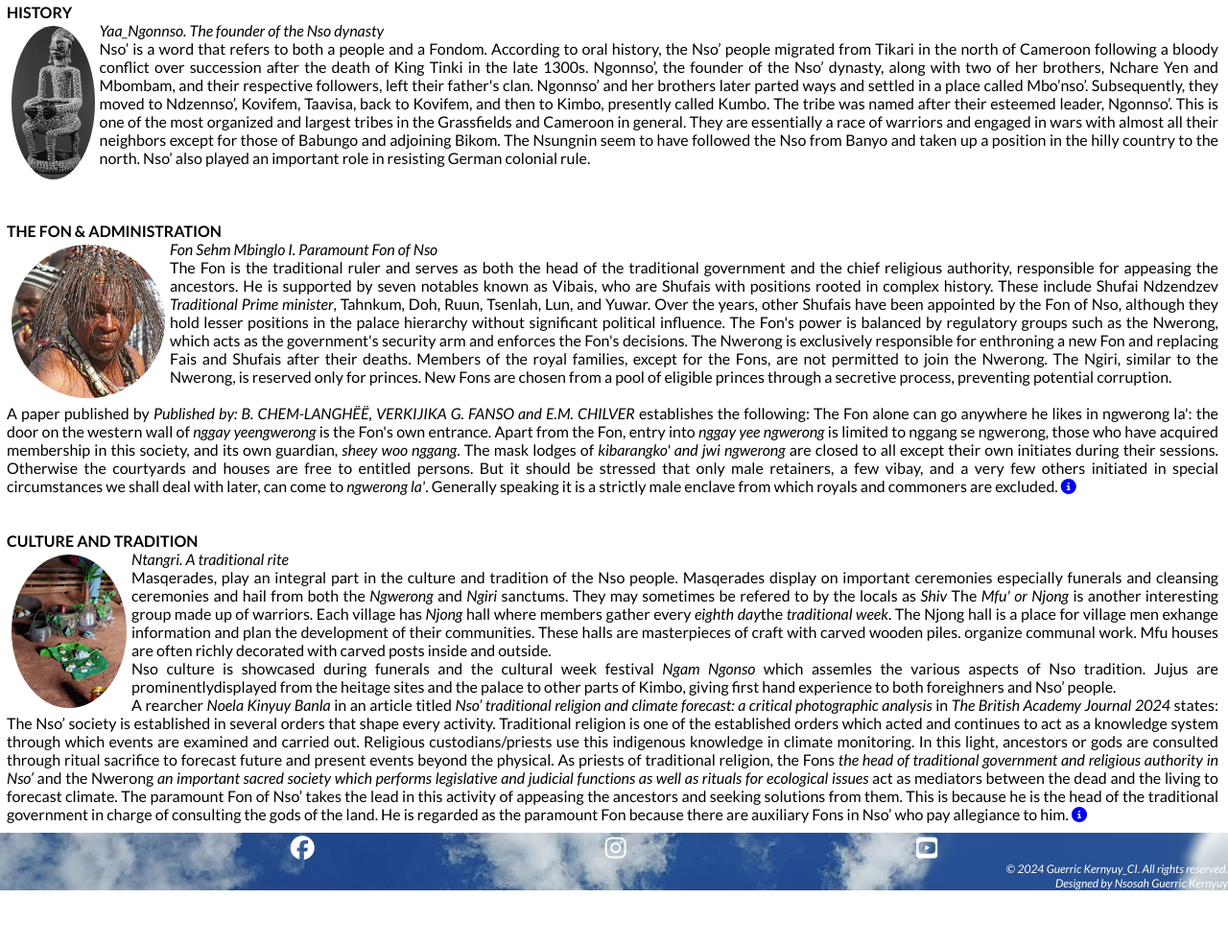
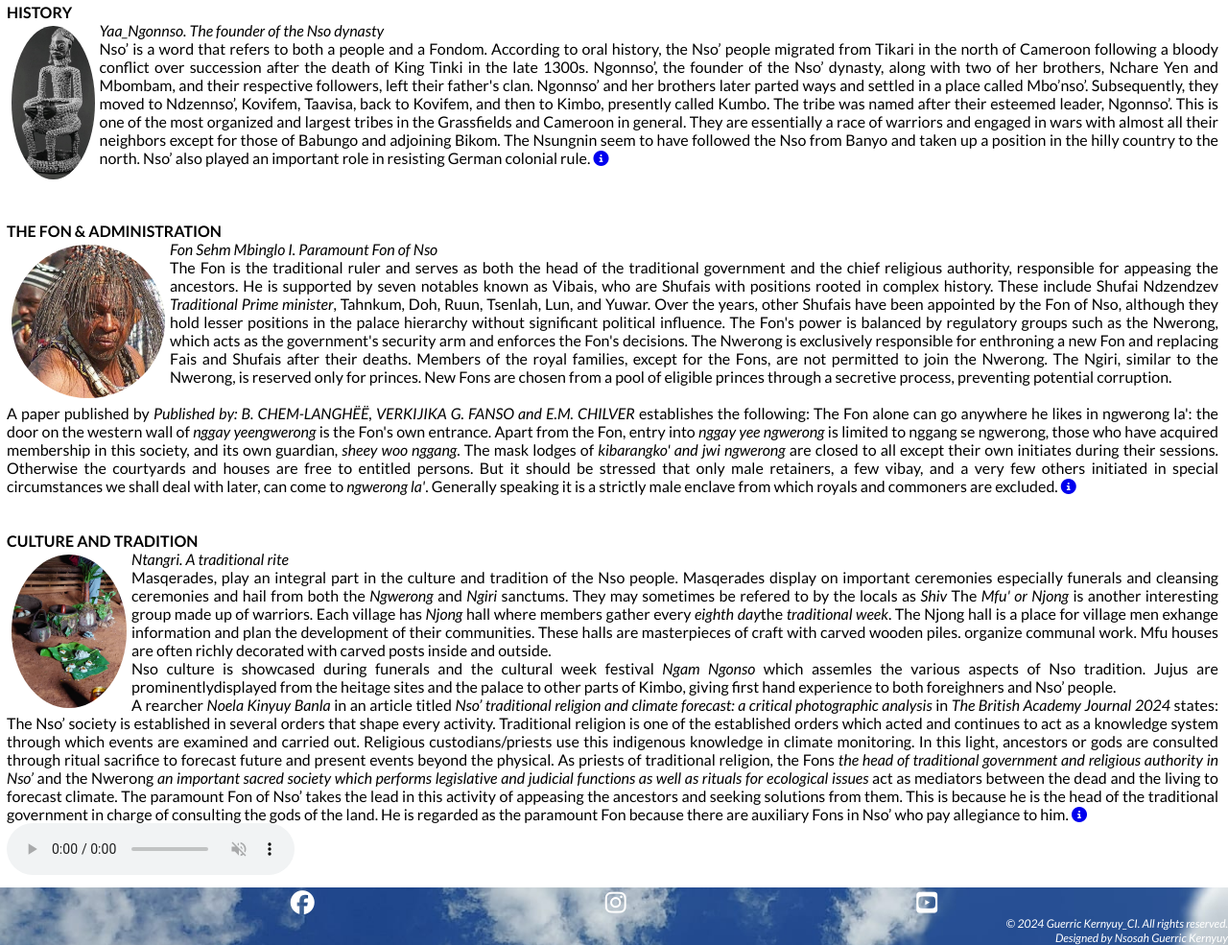
Before and after one commit to guerric-k/Nso, a plain HTML site: page index.html in a window 1280 px wide. Shown: the part 782-1767 px from the top of the page at 96% size. Before the commit the page ends 1710 px from the top, so only its background shows below. Drawn offline with nearby package versions, Linux system fonts and the light colour scheme.

Commit message:
add audio element and set controls mute loop add images to assets

```diff
--- a/index.html
+++ b/index.html
@@ -65,6 +65,7 @@
                     adjoining Bikom. The Nsungnin seem to have followed the Nso from Banyo and taken up a position in
                     the hilly country to the north. Nso’ also played an important role in resisting German colonial
                     rule.
+                    <a href="https://floratraveltours.com/the-origin-of-the-nso-dynasty/#:~:text=Summary%20History,the%20throne%20away%20from%20Kimi." target="_blank"><i class="fa-solid fa-circle-info"></i></i></i></a>
                 </p>
                 <br>
                 <br>
@@ -164,7 +165,7 @@
                     <a href="https://journal.thebritishacademy.ac.uk/articles/12/1and2/a19" target="_blank"><i
                             class="fa-solid fa-circle-info"></i></a>
                 </p>
-
+                <audio src="/assets/audio/samba.mp3" controls muted loop><em>Mfu</em> </video>
             </div>
         </section>
     </main>
```
Also changed, not shown: 1 other file.
